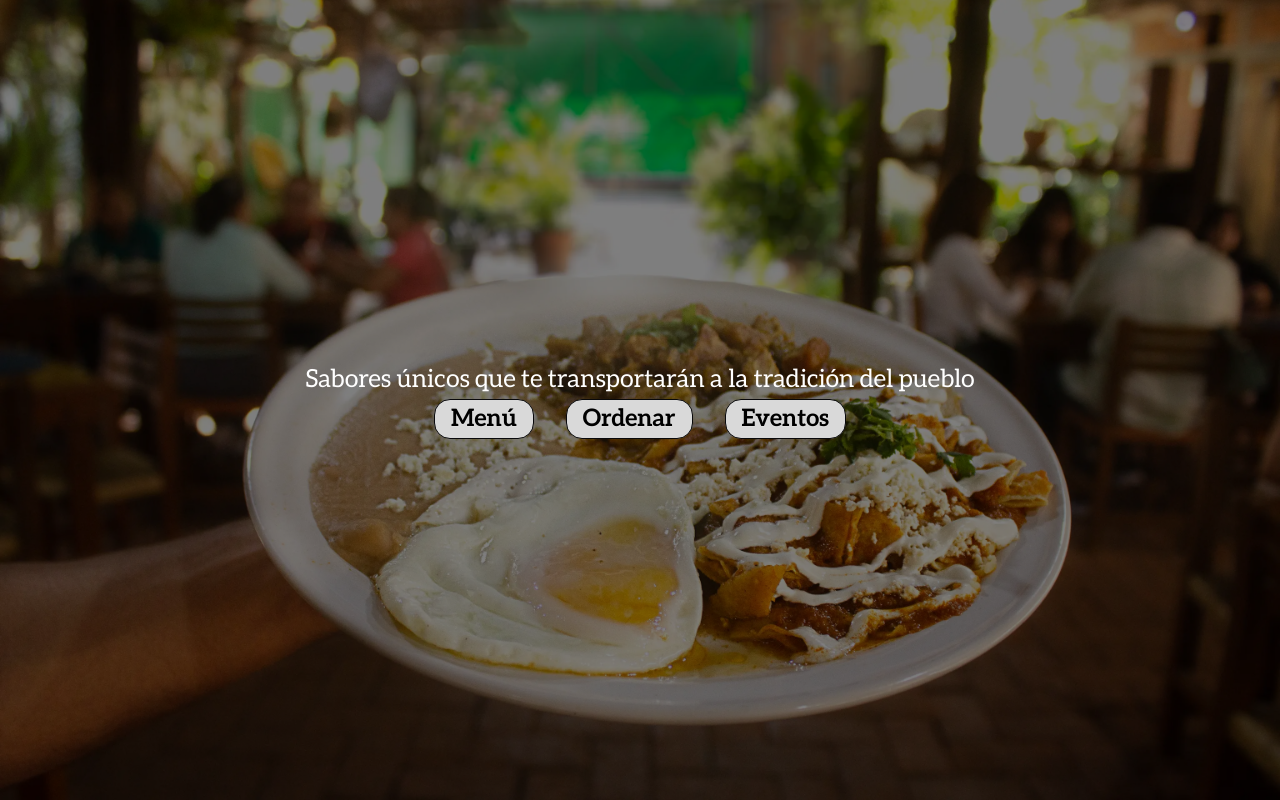
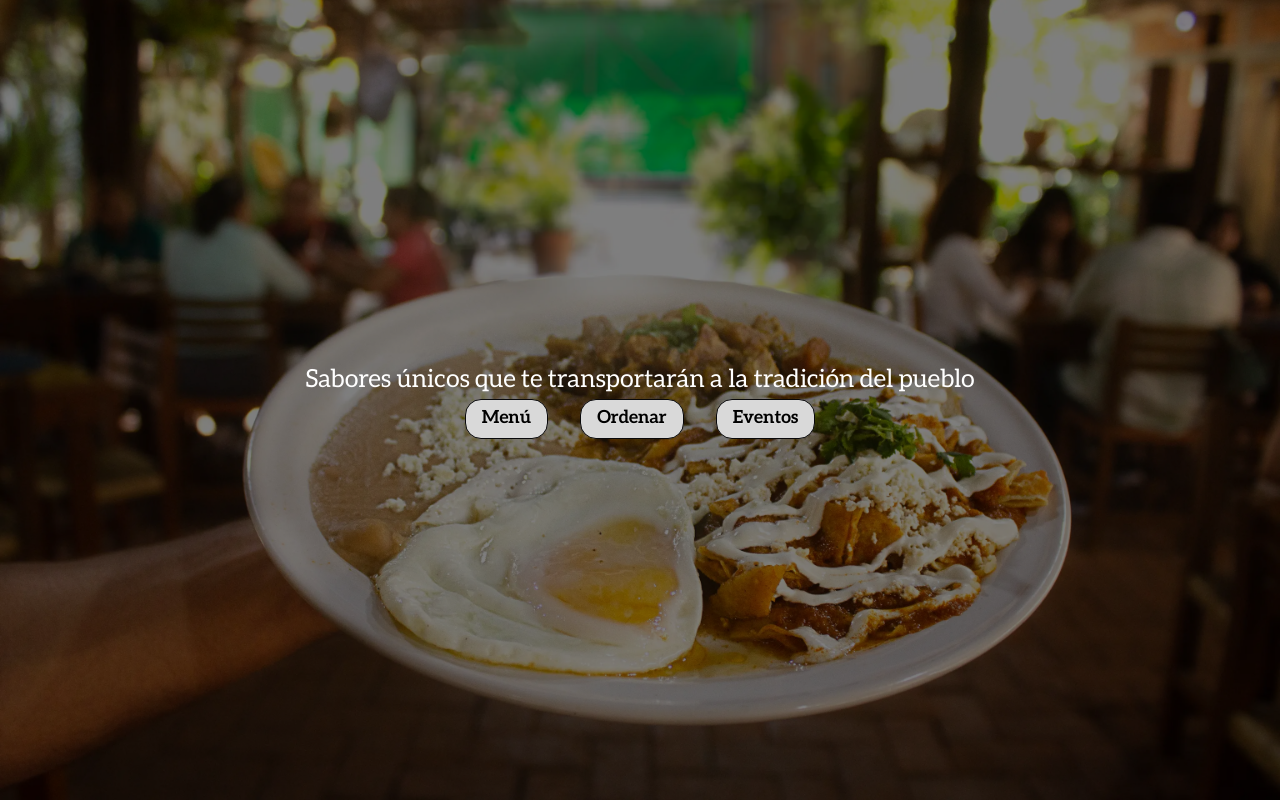
Before and after one commit to daviloops/pascola-website, a Next.js app: page / in a window 1280 px wide. Shown: the top 800 px of the page. Built offline with nearby package versions, Linux system fonts and the light colour scheme.

Commit message:
style: increase menu button font size

```diff
--- a/src/app/components/Hero/MenuButton/index.tsx
+++ b/src/app/components/Hero/MenuButton/index.tsx
@@ -6,7 +6,7 @@ const MenuButton = ({ className, children, ...props }: AnchorHTMLAttributes<HTML
     <div className="min-w-[160]">
       <a
         className={clsx(
-          'btn btn-neutral btn-outline w-full rounded-2xl border bg-[#D9D9D9] text-[24px] font-bold text-black hover:bg-black hover:text-[#D9D9D9] active:bg-[#272727] active:text-[#D9D9D9]',
+          'btn btn-neutral btn-outline w-full rounded-2xl border bg-[#D9D9D9] text-[18px] font-bold text-black hover:bg-black hover:text-[#D9D9D9] active:bg-[#272727] active:text-[#D9D9D9]',
           className
         )}
         {...props}
```
